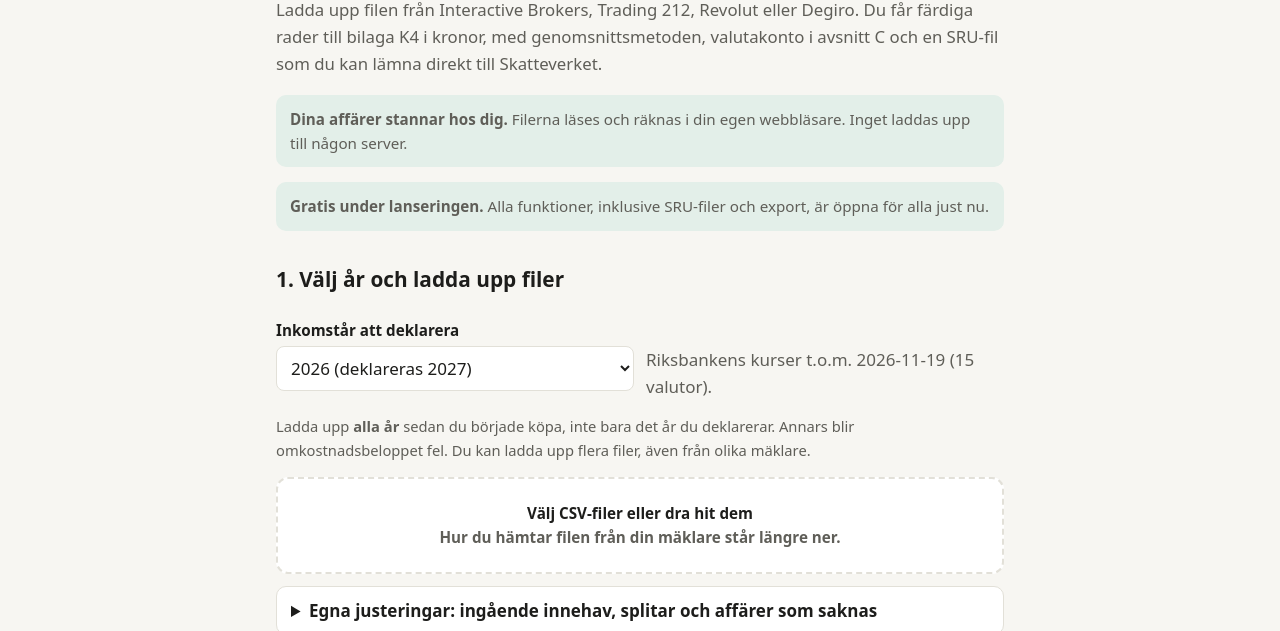
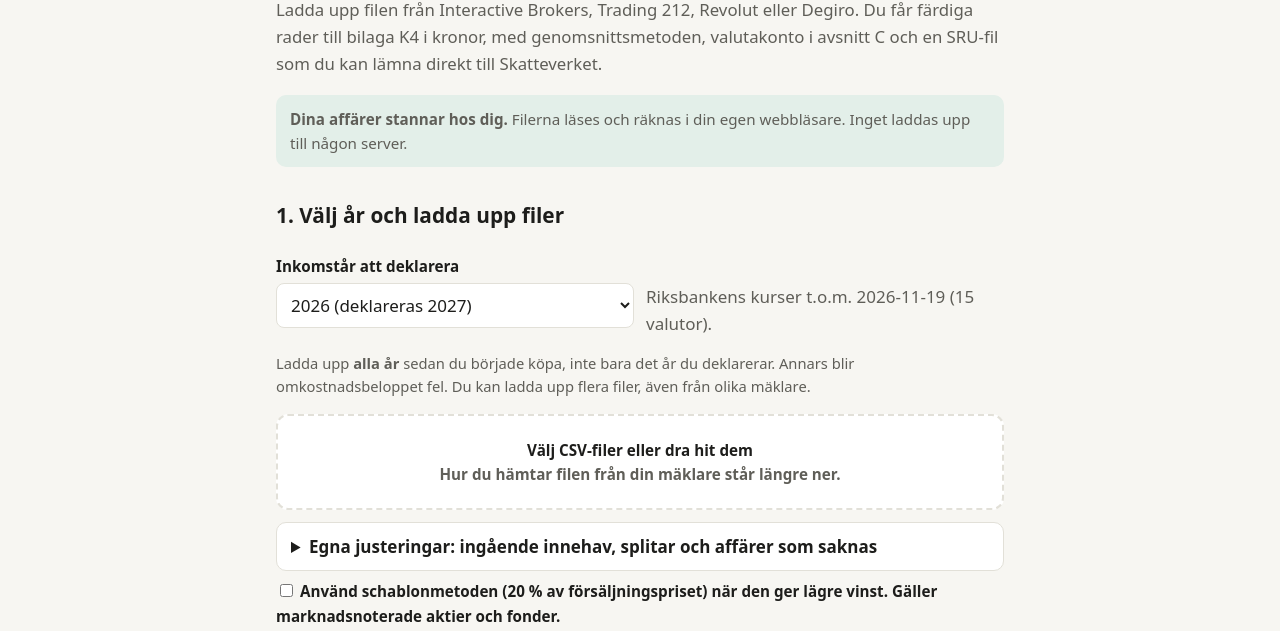
Before and after one commit to Dwalver/firmaraknaren, a plain HTML site: page k4/index.html in a window 1280 px wide. Shown: the part 180-811 px from the top of the page. Drawn offline with Linux system fonts and the light colour scheme.

Commit message:
K4-hjälpen: slå på Pro via Gumroad (#9)
Claude-Session: https://claude.ai/code/session_01TcV97WNfoEbWN28kvTBV5a

Co-authored-by: Claude <noreply@anthropic.com>

```diff
--- a/k4/index.html
+++ b/k4/index.html
@@ -179,7 +179,7 @@
 const CFG = {
   checkoutUrl: "https://dwalver.gumroad.com/l/k4-pro", // Gumroad-produkten K4-hjälpen Pro (199 kr)
   gumroadProductId: "fuUmywB7lYmntVaDFncLyA==",        // publikt produkt-id för licenskontroll
-  proLive: false,    // true när produkten är publicerad på Gumroad. Till dess är allt gratis.
+  proLive: true,     // Gumroad-produkten publicerades 2026-11-20. false = allt gratis.
   freeRows: 3
 };
 const $ = id => document.getElementById(id);
```
